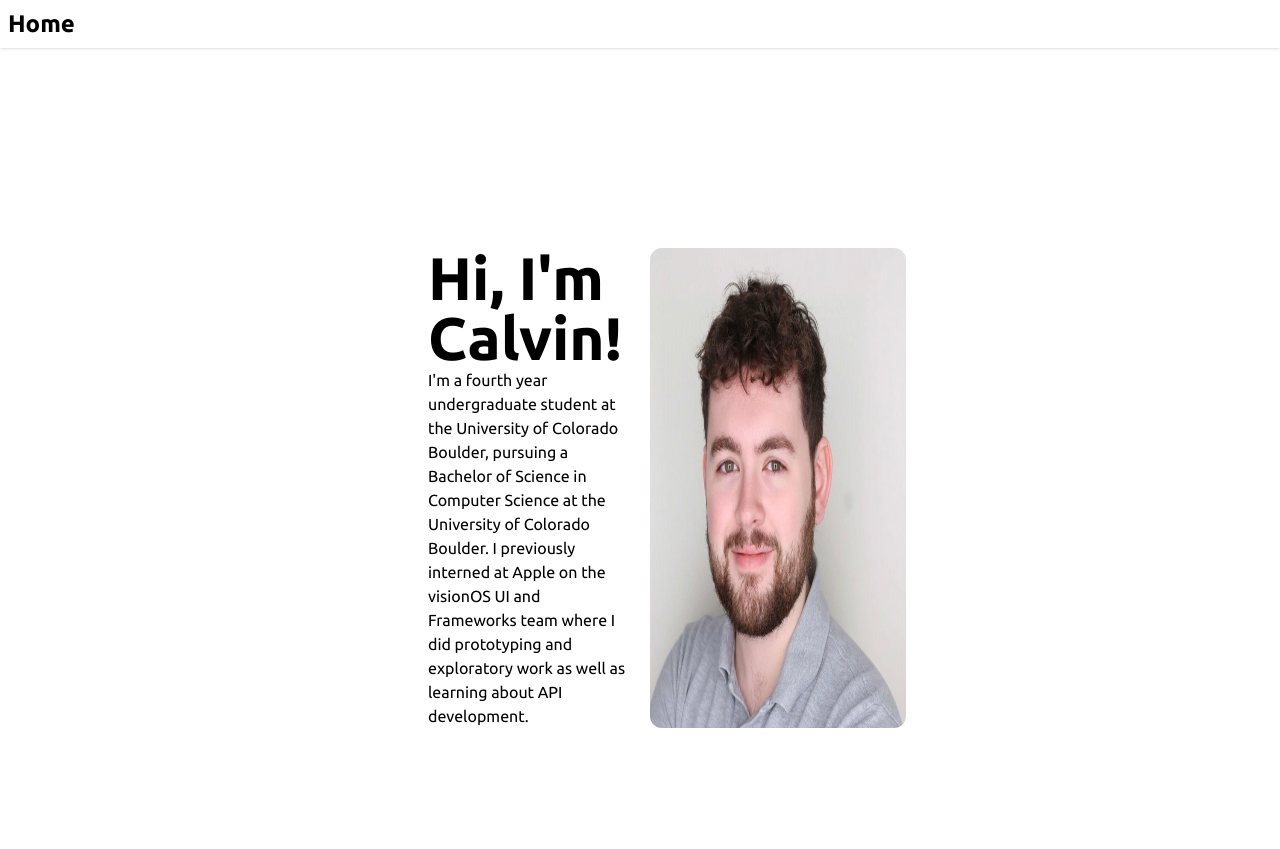
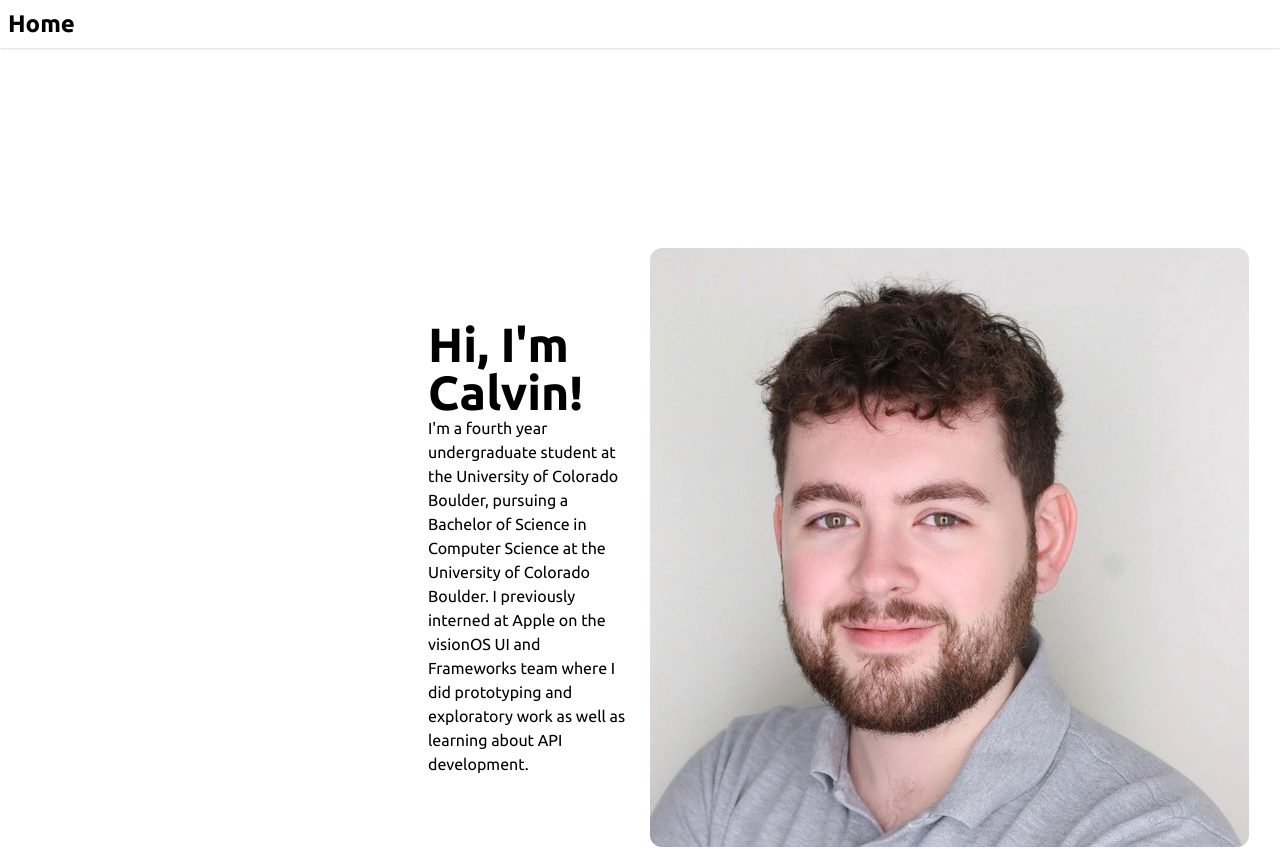
Before and after one commit to Calvin-Bonomo/Calvin-Bonomo.github.io, a Next.js app: page / in a window 1280 px wide. Shown: the top 849 px of the page. Built offline with nearby package versions, Linux system fonts and the light colour scheme.

Commit message:
Fixed centering and aspect ratio issue

```diff
--- a/app/page.tsx
+++ b/app/page.tsx
@@ -8,10 +8,10 @@ const projects: ProjectInfo[] = projectData.projects as ProjectInfo[]
 export default function Home() {
   return (
       <div>
-        <div className="px-7 py-7 mb-10 grid gap-x-5 md:grid-cols-2 md:py-50">
-            <h1 className="font-bold md:self-end text-4xl text-center pb-4 md:ml-100 md:text-6xl md:pb-0 md:text-start">Hi, I'm Calvin!</h1>
-            <div className="flex justify-start text-center md:row-span-2 md:w-full">
-            <Image className="rounded-xl md:w-3xs"
+        <div className="px-7 py-7 mb-10 grid gap-x-5 justify-center md:grid-cols-2 md:py-50">
+            <h1 className="font-bold text-4xl content-center text-center pb-4 md:ml-100 md:text-5xl md:pb-0 md:text-start md:content-start md:self-end">Hi, I'm Calvin!</h1>
+            <div className="flex justify-center text-center content-center relative items-center md:justify-start md:row-span-2 md:w-full">
+            <Image className="rounded-xl h-auto w-auto"
                 src="/Profile.jpg"
                 width={599}
                 height={599}
```
